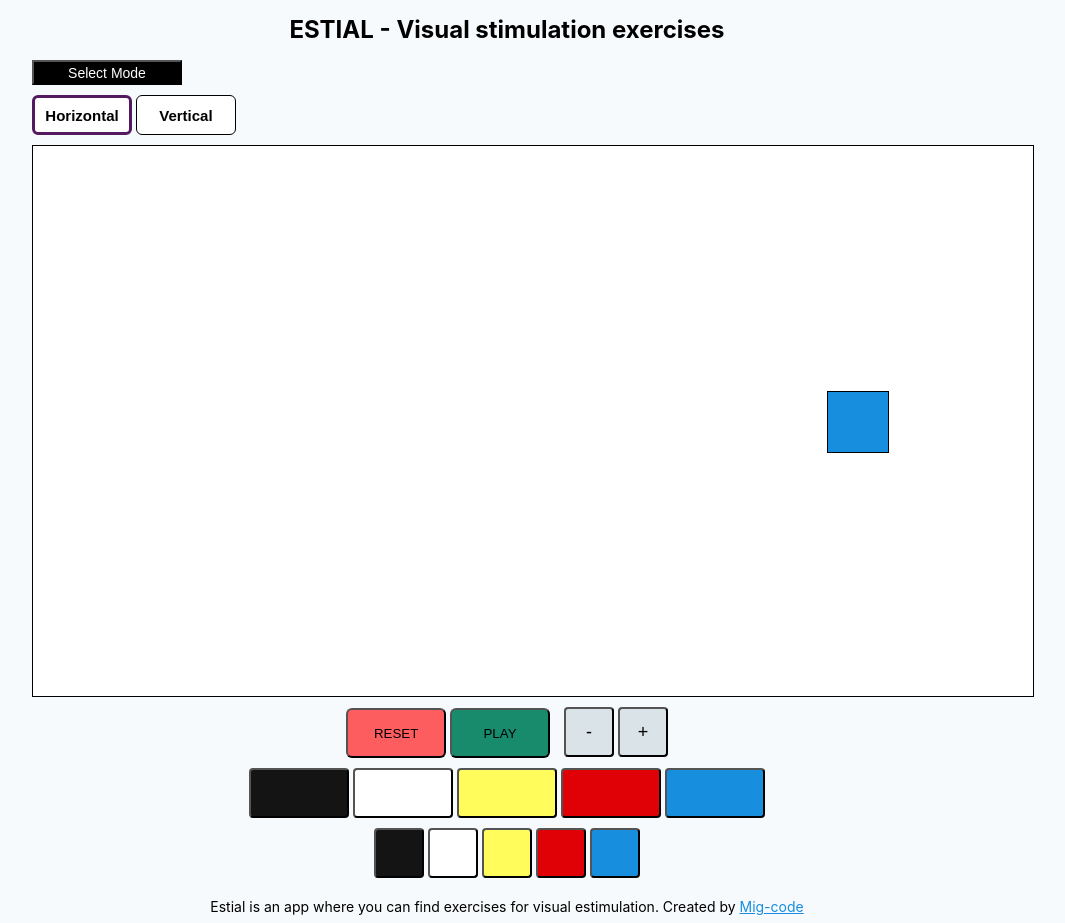
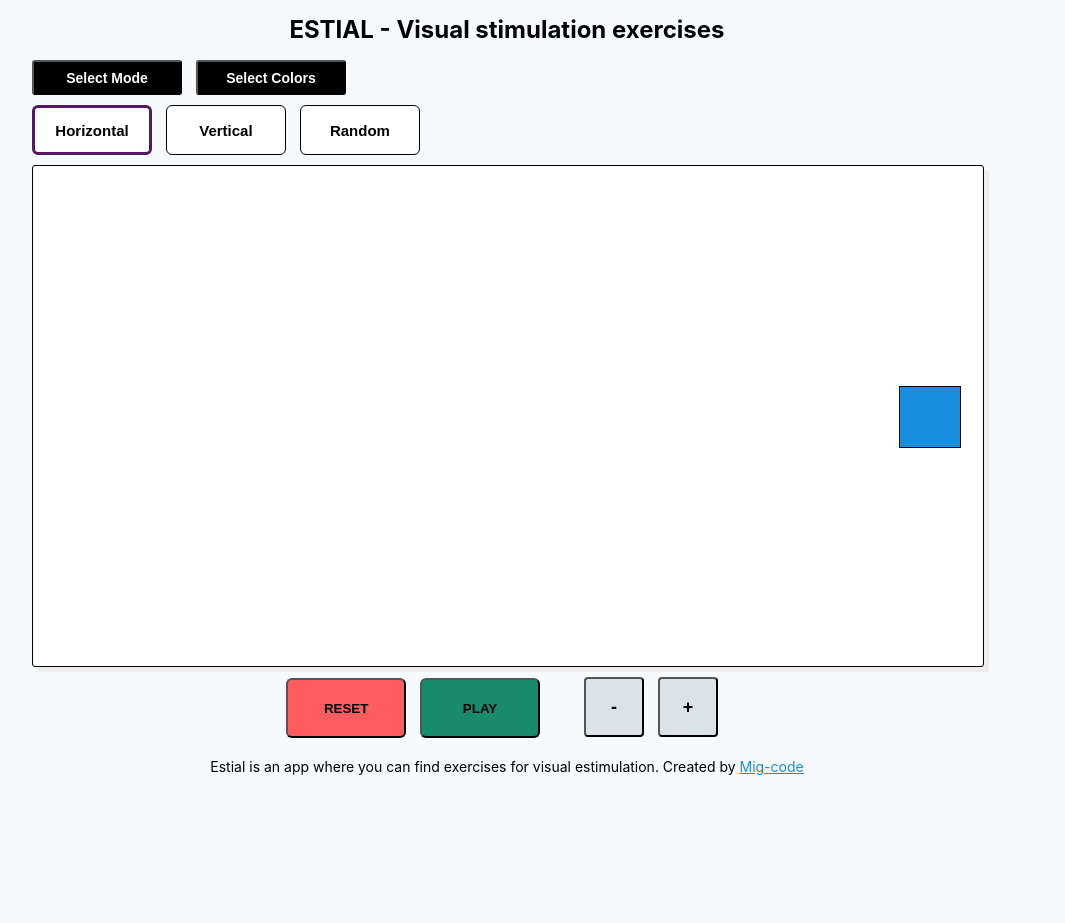
Before and after one commit to mig-code/estial, a plain HTML site: page index.html in a window 1280 px wide. Both pictures are taken after a click on the button "Select Mode". Shown: the whole page, without its empty margins (133-1198 px from the left). After the commit the page ends 800 px from the top, so only its background shows below. Drawn offline with Linux system fonts and the light colour scheme.

Commit message:
Adding new random mode
Adding a new exercise: Random Mode
Hide al buttons on a top Menú in order to have less distractions on the screen

```diff
--- a/index.html
+++ b/index.html
@@ -11,37 +11,50 @@
 
 <div class="toggle-menu">
     <button id="btn-toggle-exercise" onclick="openMenuExercise()">Select Mode</button>
-    <div id ="button-menu-top">
+    <button id="btn-toggle-color" onclick="openMenuColors()">Select Colors</button>
+    <div id ="menu-top-exercise">
 
         <button id="btn-horizontal-mode" onclick="modeHorizontal()"> Horizontal </button>
         <button id="btn-vertical-mode" onclick="modeVertical()"> Vertical </button>
+        <button id="btn-random-mode" onclick="modeRandom()"> Random </button>
 
     </div>
+    <div id="menu-top-colors">
+        <div class ="button-menu">
+
+            <button id="btn-bgcolor1" onclick="changeBackgroudColor1()"></button>
+            <button id="btn-bgcolor2" onclick="changeBackgroudColor2()"> </button>
+            <button id="btn-bgcolor3" onclick="changeBackgroudColor3()"> </button>
+            <button id="btn-bgcolor4" onclick="changeBackgroudColor4()"> </button>
+            <button id="btn-bgcolor5" onclick="changeBackgroudColor5()"> </button>
+        </div>
+        <div class ="button-menu">
+            <button class="square-button" id="btn-elmcolor1" onclick="changeElementColor1()"></button>
+            <button class="square-button"id="btn-elmcolor2" onclick="changeElementColor2()"> </button>
+            <button class="square-button"id="btn-elmcolor3" onclick="changeElementColor3()"> </button>
+            <button class="square-button"id="btn-elmcolor4" onclick="changeElementColor4()"> </button>
+            <button class="square-button"id="btn-elmcolor5" onclick="changeElementColor5()"> </button>
+
+        </div>
+    </div>
+
 </div>
 
 <div class="grid"></div>
-<div class ="button-menu">
+<div class ="button-menu-center">
 
 <button id="btn-stop" onclick="stopButton()"> RESET</button>
 <button id="btn-play" onclick="playButton()"> PLAY</button>
 <button class="square-button" id="btn-vel-down" onclick="speedDown()"> - </button>
 <button class="square-button"id="btn-vel-up" onclick="speedUp()"> + </button>
 </div>
-<div class ="button-menu">
-    <button id="btn-bgcolor1" onclick="changeBackgroudColor1()"></button>
-    <button id="btn-bgcolor2" onclick="changeBackgroudColor2()"> </button>
-    <button id="btn-bgcolor3" onclick="changeBackgroudColor3()"> </button>
-    <button id="btn-bgcolor4" onclick="changeBackgroudColor4()"> </button>
-    <button id="btn-bgcolor5" onclick="changeBackgroudColor5()"> </button>
-</div>
-<div class ="button-menu">
-    <button class="square-button" id="btn-elmcolor1" onclick="changeElementColor1()"></button>
-    <button class="square-button"id="btn-elmcolor2" onclick="changeElementColor2()"> </button>
-    <button class="square-button"id="btn-elmcolor3" onclick="changeElementColor3()"> </button>
-    <button class="square-button"id="btn-elmcolor4" onclick="changeElementColor4()"> </button>
-    <button class="square-button"id="btn-elmcolor5" onclick="changeElementColor5()"> </button>
+
+<div class="button-menu-random">
+    <button class="square-button" id="btn-vel-down-random"> - </button>
+    <button class="square-button"id="btn-vel-up-random" > + </button>
 
 </div>
+
 <footer>
     Estial is an app where you can find exercises for visual estimulation. Created by <a href="https://github.com/mig-code">Mig-code</a>
 </footer>
--- a/scripts.js
+++ b/scripts.js
@@ -1,6 +1,6 @@
 const grid = document.querySelector(".grid")
-const boardWidth = 1000
-const boardHeight = 550
+const boardWidth = 950
+const boardHeight = 500
 let xDirection = 4
 let yDirection = 0
 let rectangleWidth=60
@@ -17,26 +17,30 @@ let rectangleCurrentPosition=rectangleStart
 
 let timerId=""
 let speed= 12
+let randomSpeed=800
 
-let btnHorizontal =document.querySelector("#btn-horizontal-mode")
-let btnVertical= document.querySelector("#btn-vertical-mode")
+const btnHorizontal =document.querySelector("#btn-horizontal-mode")
+const btnVertical= document.querySelector("#btn-vertical-mode")
+const btnRandom= document.querySelector("#btn-random-mode")
+const menuCenter =document.querySelector(".button-menu-center")
+const menuRandom =document.querySelector(".button-menu-random")
+
+
 
 
 
 let exerciseVertical= false
 let exerciseHorizontal =true
+let exerciseRandom =false;
 let elementisPause=true
 
 let isMenuExerciseHidden=true;
+let isMenuColorsHidden=true;
 
 //start app
 
 window.onload =playButton()
 btnHorizontal.style.border="solid 3px #541A60"
-console.log(centerYleft)
-console.log(centerXLeft)
-console.log(centerXBottom)
-console.log(centerYBottom)
 grid.style.width=boardWidth +'px'
 grid.style.height= boardHeight+'px'
 
@@ -65,12 +69,24 @@ function moveRectangleHorizontal() {
 
 }
 
+//move rectangle vertical
+
 function moveRectangleVertical() {
     rectangleCurrentPosition[0] += xDirection
     rectangleCurrentPosition[1] += yDirection
     drawRectangle()
     checkForhitVertical()
 
+}
+
+//draw rectangle random
+
+function drawRectangleRandom(){
+
+    let randomNumberLeft = Math.floor(Math.random()*(boardWidth-rectangleWidth))
+    let randomNumberBottom= Math.floor(Math.random()*(boardHeight-rectangleHeight))
+   rectangle.style.left = randomNumberLeft + 'px'
+   rectangle.style.bottom =-randomNumberBottom + 'px'
 }
 
 //check for wall hit horizontal
@@ -162,6 +178,26 @@ function speedDown(){
     }
 }
 
+//change Speed Random
+
+const btnVelUpRandom =document.getElementById("btn-vel-up-random")
+btnVelUpRandom.addEventListener("click",function(){
+    if(randomSpeed>50){
+        randomSpeed-=100
+        modeRandom()
+    }
+
+})
+const btnVelDownRandom =document.getElementById("btn-vel-down-random")
+btnVelDownRandom.addEventListener("click",function(){
+    if(randomSpeed<5000){
+        randomSpeed+=200
+        modeRandom()
+    }
+
+})
+
+
 /// CHANGE EXERCISE
 
 //Change Mode  horizontal
@@ -177,6 +213,9 @@ function modeHorizontal(){
     exerciseVertical=false
     btnHorizontal.style.border="solid 3px #541A60"
     btnVertical.style.border="solid 1px black"
+    btnRandom.style.border="solid 1px black"
+    menuRandom.style.display="none"
+    menuCenter.style.display="block"
 
 }
 
@@ -193,7 +232,22 @@ function modeVertical(){
     exerciseVertical=true
     btnHorizontal.style.border="solid 1px black"
     btnVertical.style.border="solid 3px #541A60"
+    btnRandom.style.border="solid 1px black"
+    menuCenter.style.display="block"
+    menuRandom.style.display="none"
 
+}
+
+//Change Mode random
+
+function modeRandom(){
+    clearInterval(timerId)
+    timerId=setInterval(drawRectangleRandom,randomSpeed)
+    btnHorizontal.style.border="solid 1px black"
+    btnVertical.style.border="solid 1px black"
+    btnRandom.style.border="solid 3px #541A60"
+    menuRandom.style.display="block"
+    menuCenter.style.display="none"
 }
 
 
@@ -238,21 +292,51 @@ function changeElementColor5(){
 }
 
 
-//Open Menu
+//Open Toggle Menu
 
 const selectExerciseMenu =document.getElementById("btn-toggle-exercise")
-const exerciseMenu=document.getElementById("button-menu-top")
+const exerciseMenu=document.getElementById("menu-top-exercise")
 
 function openMenuExercise(){
     if(isMenuExerciseHidden){
         exerciseMenu.style.display="block"
-        isMenuExerciseHidden=false
+
     }else{
         exerciseMenu.style.display="none"
-        isMenuExerciseHidden=true
 
+    }
+    isMenuExerciseHidden= !isMenuExerciseHidden
+
+    if(!isMenuColorsHidden){
+        colorsMenu.style.display="none"
+        isMenuColorsHidden =!isMenuColorsHidden
+    }
+
+
+}
+
+const selectColorsMenu =document.getElementById("btn-toggle-color")
+const colorsMenu =document.getElementById("menu-top-colors")
+
+function openMenuColors(){
+    if(isMenuColorsHidden){
+        colorsMenu.style.display="block"
+
+
+    }else{
+        colorsMenu.style.display="none"
+    }
+
+    isMenuColorsHidden =!isMenuColorsHidden
+
+
+    if(!isMenuExerciseHidden){
+        exerciseMenu.style.display="none"
+        isMenuExerciseHidden= !isMenuExerciseHidden
     }
 
 
 
+
+
 }
--- a/styles.css
+++ b/styles.css
@@ -21,6 +21,8 @@ h1{
     border: solid 1px black;
     margin-top: 10px;
     background-color: white;
+    border-radius: 3px;
+    box-shadow: 5px 5px #f0ecec;
   }
 
 a:link{
@@ -39,12 +41,7 @@ a:hover{
     background-color: #178EDE;
     border: 1px solid black;
   }
-  .button-menu{
-    position: relative;
-    padding-top: 10px;
-    text-align: center;
 
-  }
 
 
   /*Display Menu*/
@@ -65,46 +62,80 @@ a:hover{
 
 
   button{
-    height: 50px;
-    width: 100px;
+    height: 60px;
+    width: 120px;
     cursor: pointer;
+    margin-right: 10px;
+    font-weight: bold;
   }
   button:hover{
     border: solid 3px black;
   }
 
-  #btn-toggle-exercise{
-    height: 25px;
+  #btn-toggle-exercise,
+  #btn-toggle-color{
+    height: 35px;
     width: 150px;
     font-size: 14px;
     background-color: black;
     color: white;
     cursor: pointer;
+    border-radius: 3px;
   }
-  #btn-toggle-exercise:hover{
+  #btn-toggle-exercise:hover,
+  #btn-toggle-color:hover{
     color: black;
     background-color: white;
 
   }
 
+#menu-top-exercise, #menu-top-colors{
+  display:none;
+}
 
+.button-menu{
+
+  margin-top: 10px;
+  text-align: left;
+
+}
+
+.button-menu-center{
+
+  margin-top: 10px;
+
+}
+
+.button-menu-random{
+
+  margin-top: 10px;
+  text-align: center;
+
+  display:none;
+}
   .square-button{
-    height: 50px;
-    width: 50px
+    height: 60px;
+    width: 60px;
+    margin-right: 10px;
   }
-  #btn-horizontal-mode,#btn-vertical-mode{
+  #btn-horizontal-mode,
+  #btn-vertical-mode,
+  #btn-random-mode{
 
     border-radius: 6px;
     background-color: white;
     border: solid 1px black;
     font-size: 15px;
     font-weight: bold;
-    height: 40px;
-    width: 100px;
+    height: 50px;
+    width: 120px;
     margin-top: 10px;
-    max-width: 300px;
+
 
   }
+
+
+
 
   #btn-stop{
     background-color: #FE5D5F;
@@ -160,7 +191,7 @@ a:hover{
     background-color: #DAE3E7;
     border-radius: 4px;
     font-size: large;
-    margin-left: 10px;
+    margin-left: 30px;
 
   }
   #btn-vel-up{
```
